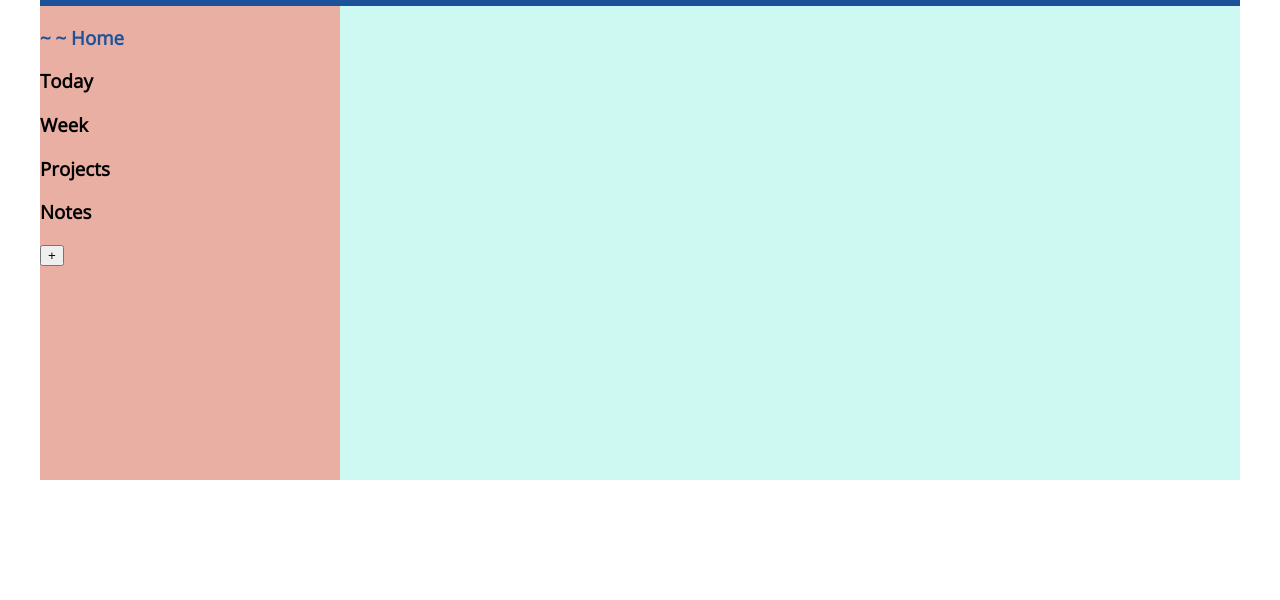
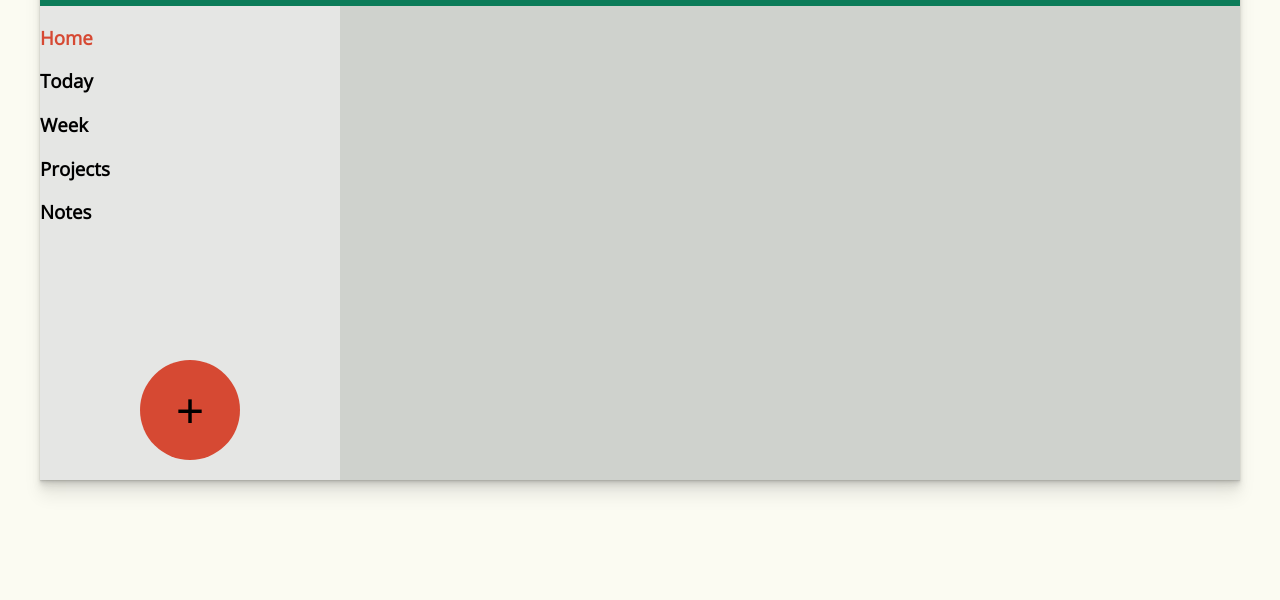
Before and after one commit to Nicholas-Battista/Todo-List, a plain HTML site: page index.html in a window 1280 px wide. Shown: the part 200-800 px from the top of the page. Drawn offline with nearby package versions, Linux system fonts and the light colour scheme.

Commit message:
updated add button styling and colors

```diff
--- a/index.html
+++ b/index.html
@@ -19,11 +19,13 @@
       </div>
       <div class="content">
         <div class="toolbar">
-          <h3 class="todoFields home sectionActive">Home</h3>
-          <h3 class="todoFields today">Today</h3>
-          <h3 class="todoFields week">Week</h3>
-          <h3 class="project">Projects</h3>
-          <h3 class="notes">Notes</h3>
+          <div class="fields">
+            <h3 class="todoFields home sectionActive">Home</h3>
+            <h3 class="todoFields today">Today</h3>
+            <h3 class="todoFields week">Week</h3>
+            <h3 class="project">Projects</h3>
+            <h3 class="notes">Notes</h3>
+          </div>
           <button class="addTodo">+</button>
         </div>
         <div class="todos"></div>
--- a/styles.css
+++ b/styles.css
@@ -3,15 +3,18 @@ body {
   margin: 0;
   height: 100%;
   font-family: "Open Sans", sans-serif;
+  background-color: var(--white);
 }
 
 :root {
-  --red: #e3170a;
-  --blue: #1b5299;
-  --mint: #cef9f2;
-  --pale: #ffe2fe;
-  --azure: #edfdfa;
-  --sun: #e9afa3;
+  --white: #fbfbf2;
+  --platinum: #e5e6e4;
+  --timber: #cfd2cd;
+  --silver: #a6a2a2;
+  --purple: #0c7c59;
+  --shadow: 0 1px 1px hsl(0deg 0% 0% / 0.075), 0 2px 2px hsl(0deg 0% 0% / 0.075),
+    0 4px 4px hsl(0deg 0% 0% / 0.075), 0 8px 8px hsl(0deg 0% 0% / 0.075),
+    0 16px 16px hsl(0deg 0% 0% / 0.075);
 }
 
 body {
@@ -25,11 +28,12 @@ body {
   height: 70%;
   display: flex;
   flex-direction: column;
+  box-shadow: var(--shadow);
 }
 
 .header {
   width: 100%;
-  background-color: var(--blue);
+  background-color: var(--purple);
 }
 
 .content {
@@ -41,26 +45,36 @@ body {
 .toolbar {
   width: 25%;
   height: 100%;
-  background-color: var(--sun);
+  background-color: var(--platinum);
+  display: flex;
+  flex-direction: column;
+  justify-content: space-between;
 }
 
-.todoFields:hover::before {
-  content: "~ ~ ";
-  color: var(--blue);
+.toolbar button {
+  font-size: 3rem;
+  width: 100px;
+  height: 100px;
+  align-self: center;
+  border-radius: 50%;
+  border: none;
+  margin-bottom: 20px;
+  background-color: #d64933;
+}
+
+.toolbar button:hover {
+  transform: scale(1.05);
+  box-shadow: var(--shadow);
 }
 
 .todoFields:hover {
   cursor: pointer;
-  color: var(--blue);
-}
-
-.sectionActive::before {
-  content: "~ ~ ";
-  color: var(--blue);
+  color: #d64933;
+  transform: translateX(10px);
 }
 
 .sectionActive {
-  color: var(--blue);
+  color: #d64933;
 }
 
 .todos {
@@ -70,7 +84,7 @@ body {
   flex-direction: column;
   align-items: center;
   gap: 10px;
-  background-color: var(--mint);
+  background-color: var(--timber);
 }
 
 .todo-item {
@@ -89,8 +103,7 @@ body {
   height: 50%;
   display: flex;
   flex-direction: column;
-  background-color: var(--sun);
-  border: 1px solid var(--blue);
+  box-shadow: var(--shadow);
 }
 
 .add-inactive {
@@ -104,13 +117,13 @@ body {
 }
 
 .create-new {
-  background-color: var(--blue);
+  background-color: var(--purple);
 }
 
 .types {
   width: 25%;
   height: 100%;
-  background-color: var(--sun);
+  background-color: var(--silver);
 }
 
 .inputs {
@@ -118,7 +131,7 @@ body {
   flex-direction: column;
   justify-content: space-between;
   width: 75%;
-  background-color: var(--mint);
+  background-color: var(--white);
 }
 
 .top {
```
